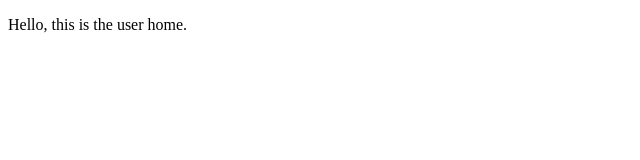
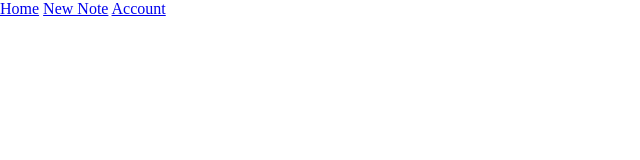
Before and after one commit to bryanguillen/slick-note, a website: page public/home.html in a window 1280 px wide. Shown: the whole page, without its empty margins (0-640 px from the left). Drawn offline with nearby package versions, Linux system fonts and the light colour scheme.

Commit message:
create html layout for home.html

```diff
--- a/public/home.html
+++ b/public/home.html
@@ -1,9 +1,29 @@
 <!DOCTYPE html>
 <html>
 <head>
+	<meta charset="utf-8">
 	<title>User | Home</title>
+	<meta name="viewport" content="width=device-width, initial-scale=1">
+	<!-- Normalize.css, a cross-browser reset file -->
+  	<link href="https://cdnjs.cloudflare.com/ajax/libs/normalize/4.1.1/normalize.css" rel="stylesheet">
 </head>
 <body>
-	<p>Hello, this is the user home.</p>
+
+	<nav>
+		<div class="nav-container">
+			<a href="#">Home</a>
+			<a href="#">New Note</a>
+			<a href="#">Account</a>
+		</div>
+	</nav>
+
+	<main>
+		<div class="notes-container">
+
+		</div>
+	</main>
+
+	<script src="https://code.jquery.com/jquery-3.1.0.js"></script>
+	<script type="text/javascript" src="js/userHome.js"></script>
 </body>
 </html>
```
